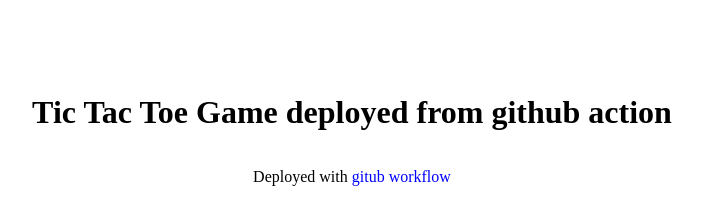
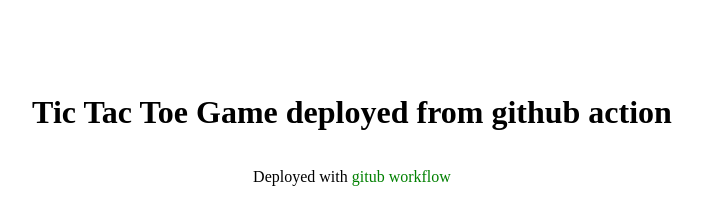
Before and after one commit to Necrometal/titctactoe-to-swarm-from-githubaction, a plain HTML site: page index.html in a window 1280 px wide. Shown: the top 199 px of the page, without its empty margins (288-989 px from the left). Drawn offline with Linux system fonts and the light colour scheme.

Commit message:
update color text

```diff
--- a/index.html
+++ b/index.html
@@ -9,7 +9,7 @@
   <body>
     <div id="container">
       <h1>Tic Tac Toe Game deployed from github action</h1>
-      <p>Deployed with <span style="color: blue">gitub workflow</span></p>
+      <p>Deployed with <span style="color: green">gitub workflow</span></p>
       <div class="row">
         <div class="col" id="b1"></div>
         <div class="col" id="b2"></div>
```
